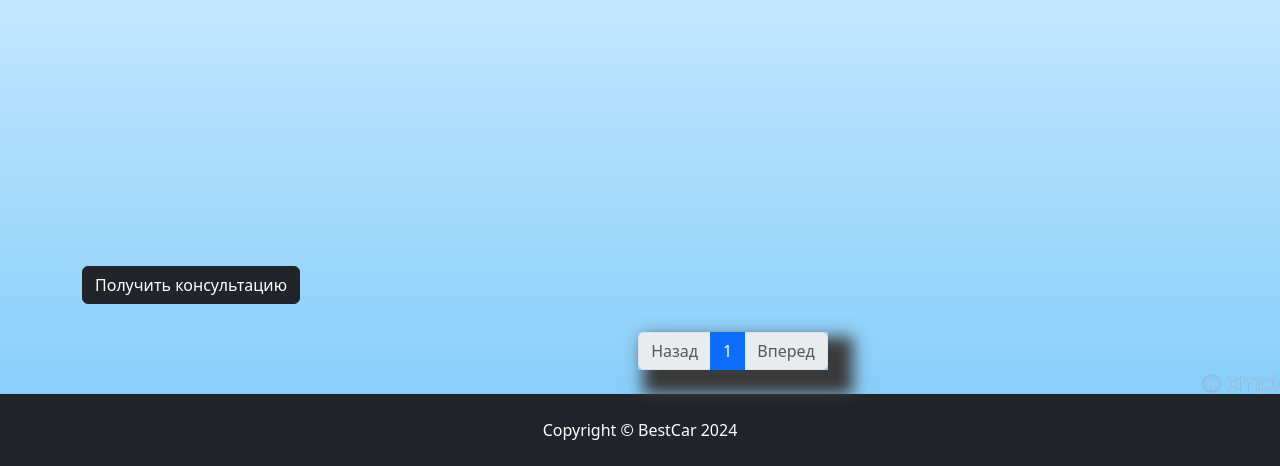
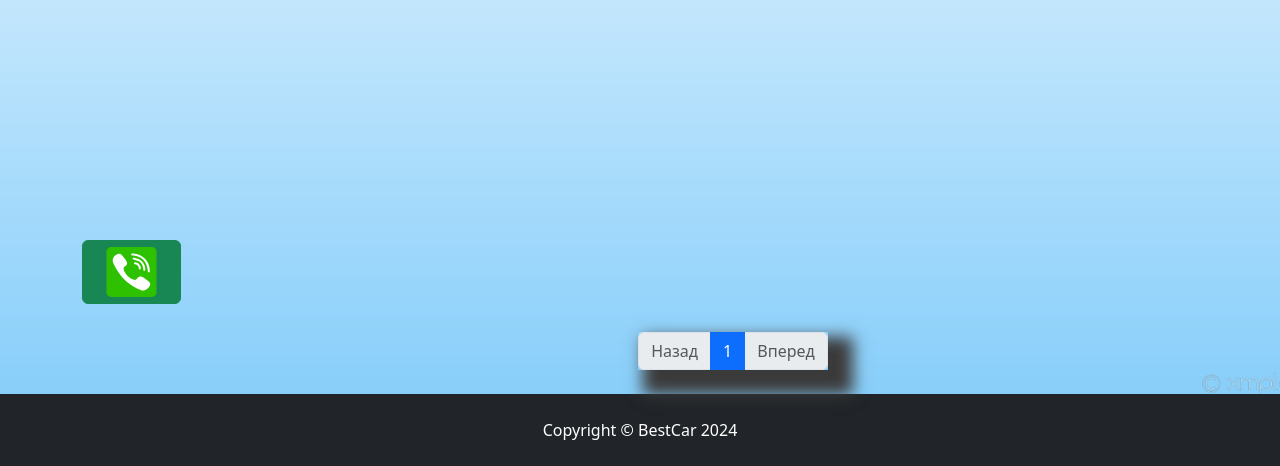
Before and after one commit to IgorPskov/BestCar, a Django app: page /catalog/leaf/ in a window 1280 px wide. Shown: the part 400-866 px from the top of the page. Run offline with Django 4.2, Linux system fonts and the light colour scheme; data comes from the database, SQL or seed files in the repository; data that the repository does not hold is empty; some libraries are stand-ins or nearby versions.

Commit message:
fix consult_button

```diff
--- a/templates/includes/consultation_button.html
+++ b/templates/includes/consultation_button.html
@@ -2,9 +2,10 @@
 
 <!-- Кнопка вызова модального окна -->
 <div>
-    <button type="button" class="btn btn-dark btn-secondary d-flex mb-5" id="modalButton2"
+    <button type="button" class="btn btn-success d-flex mb-5" id="modalButton2"
         aria-expanded="false">
-        Получить консультацию
+        <img class="mx-1" src="{% static "deps/icons/phone.svg" %}" alt="Catalog Icon" width="65"
+            height="50">
     </button>
 </div>
 
```
Also changed, not shown: static/deps/icons/phone.svg (added).
